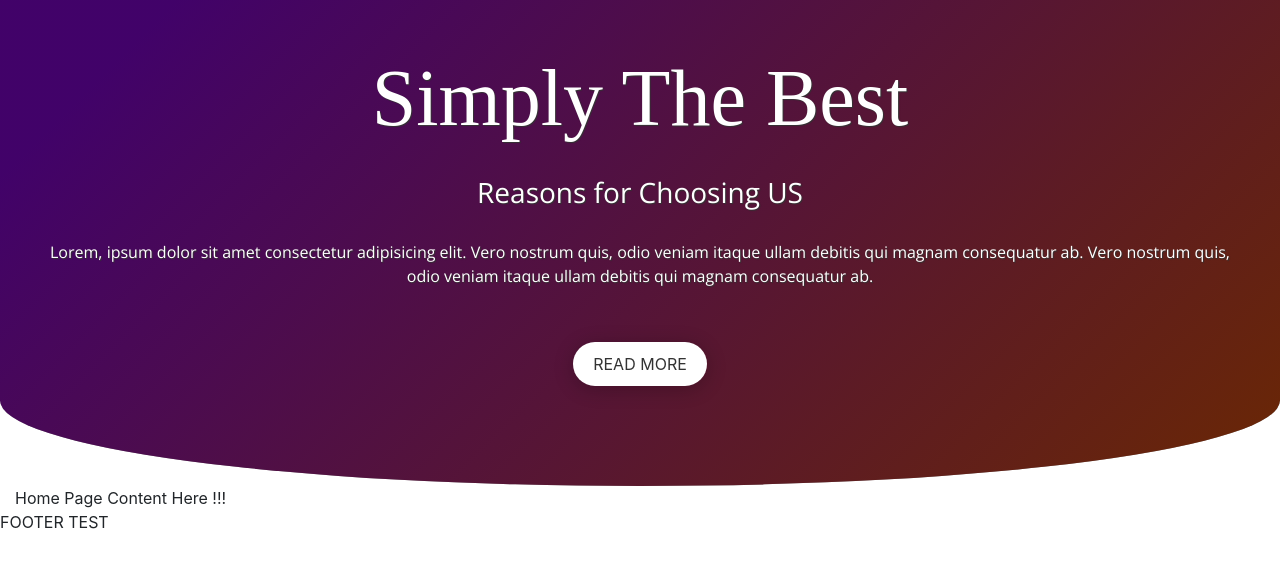
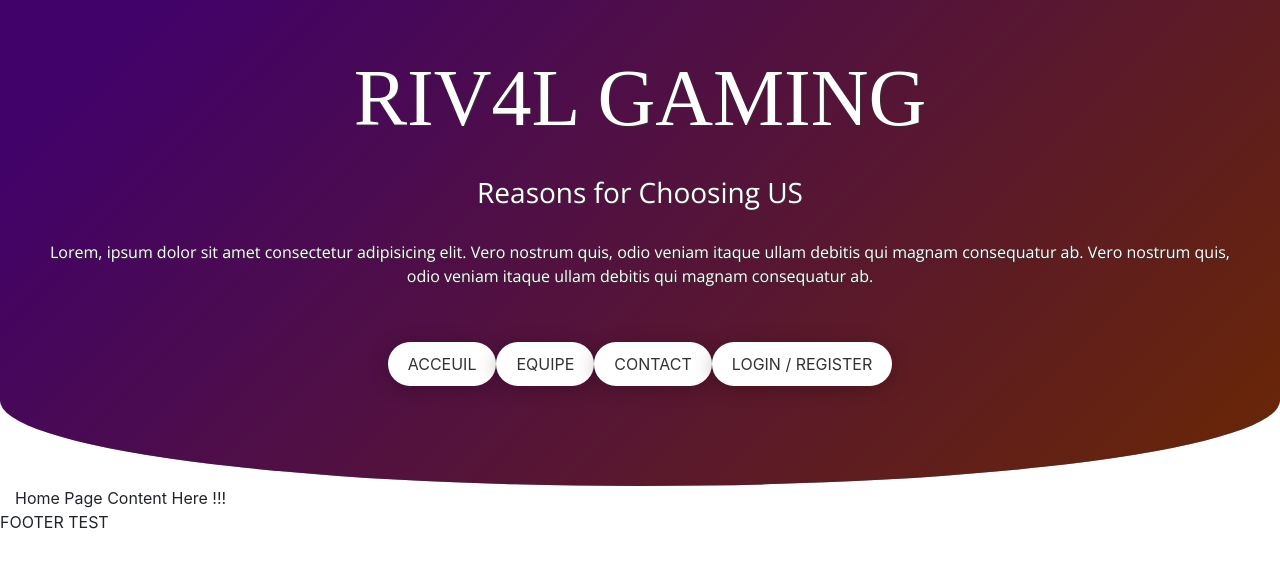
Before and after one commit to AlexandreLefevre/SmartBet, a React (Create React App) app in the folder riv4lgaming/: page / in a window 1280 px wide. Shown: the top 568 px of the page. Built offline with nearby package versions, Linux system fonts and the light colour scheme.

Commit message:
Update header.js

```diff
--- a/riv4lgaming/src/components/headerComponent/header.js
+++ b/riv4lgaming/src/components/headerComponent/header.js
@@ -5,11 +5,14 @@ class Header extends Component {
      return(
 <header>
 <div class="overlay">
-<h1>Simply The Best</h1>
+<h1>RIV4L GAMING</h1>
 <h3>Reasons for Choosing US</h3>
 <p>Lorem, ipsum dolor sit amet consectetur adipisicing elit. Vero nostrum quis, odio veniam itaque ullam debitis qui magnam consequatur ab. Vero nostrum quis, odio veniam itaque ullam debitis qui magnam consequatur ab.</p>
 <br></br>
-	<button>READ MORE</button>
+	<button>ACCEUIL</button>
+  <button>EQUIPE</button>
+  <button>CONTACT</button>
+  <button>LOGIN / REGISTER</button>
 </div>
 </header>
      );
```
